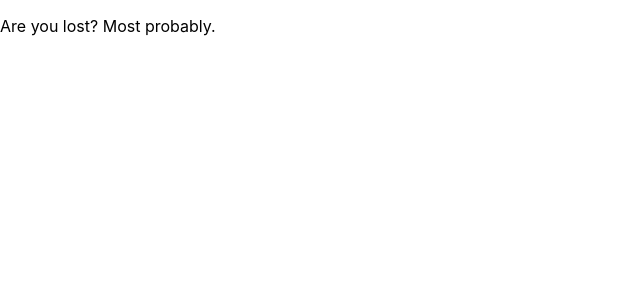
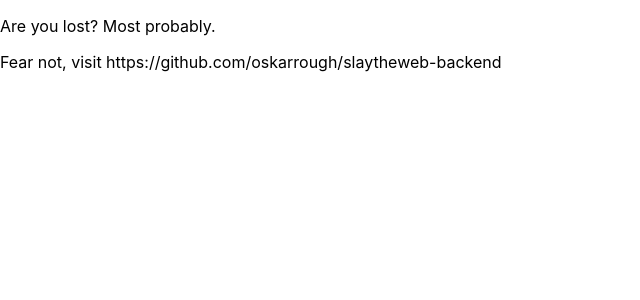
Before and after one commit to oskarrough/slaytheweb-backend, a Next.js app: page / in a window 1280 px wide. Shown: the top 300 px of the page, without its empty margins (0-640 px from the left). Built offline with nearby package versions, Linux system fonts and the light colour scheme.

Commit message:
Update dependencies

```diff
--- a/pages/index.js
+++ b/pages/index.js
@@ -8,6 +8,7 @@ export default function Home() {
         <link rel="icon" href="/favicon.ico" />
       </Head>
       <p>Are you lost? Most probably.</p>
+      <p>Fear not, visit https://github.com/oskarrough/slaytheweb-backend</p>
     </div>
   )
 }
```
Also changed, not shown: package.json (+4 -4 lines), 1 other file (tests, documents, lock files or other folders).
